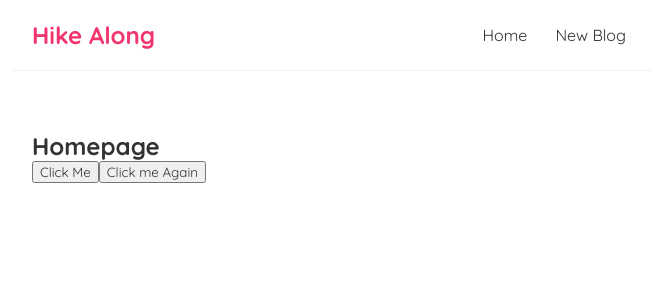
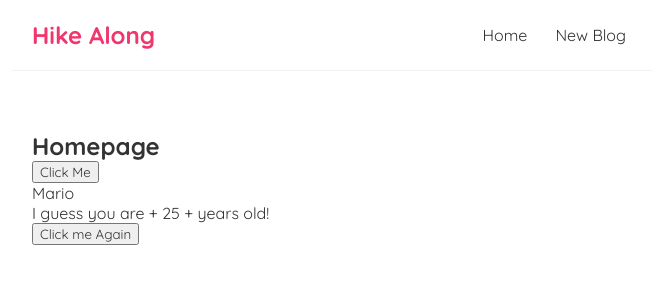
Before and after one commit to Pranotisavadi/Revise-React_blog, a React (Create React App) app: page / in a window 1280 px wide. Shown: the top 300 px of the page, without its empty margins (308-964 px from the left). Built offline with nearby package versions, Linux system fonts and the light colour scheme.

Commit message:
hooks with useState

```diff
--- a/src/Home.js
+++ b/src/Home.js
@@ -1,14 +1,24 @@
+import { useState } from "react";
 const Home = () => {
+    const [name, setName] = useState("Mario");
+    const [age, setAge]= useState(25);
+
+
     const handleClick =(e) =>{
-        console.log("Hello Bob!", e)
+       setName("Luigi");
+        console.log("Hello " + {name}  +" !", e)
     }
     const handleClickAgain = (name, e) => {
-       console.log("Hi"  + name, e);
+       console.log("Hi"  + {name}, e);
+       console.log("Hello " + {name}  +" !", e)
+       setAge(30);
     }
         return (
         <div className="home">
         <h2>Homepage</h2>
         <button onClick={handleClick}>Click Me</button>
+        <p>{name}</p>
+        <p>I guess you are  + {age} + years old!</p>
         <button onClick={(e) => handleClickAgain("Spiderman", e)}>Click me Again</button>
         </div>
      );
```
